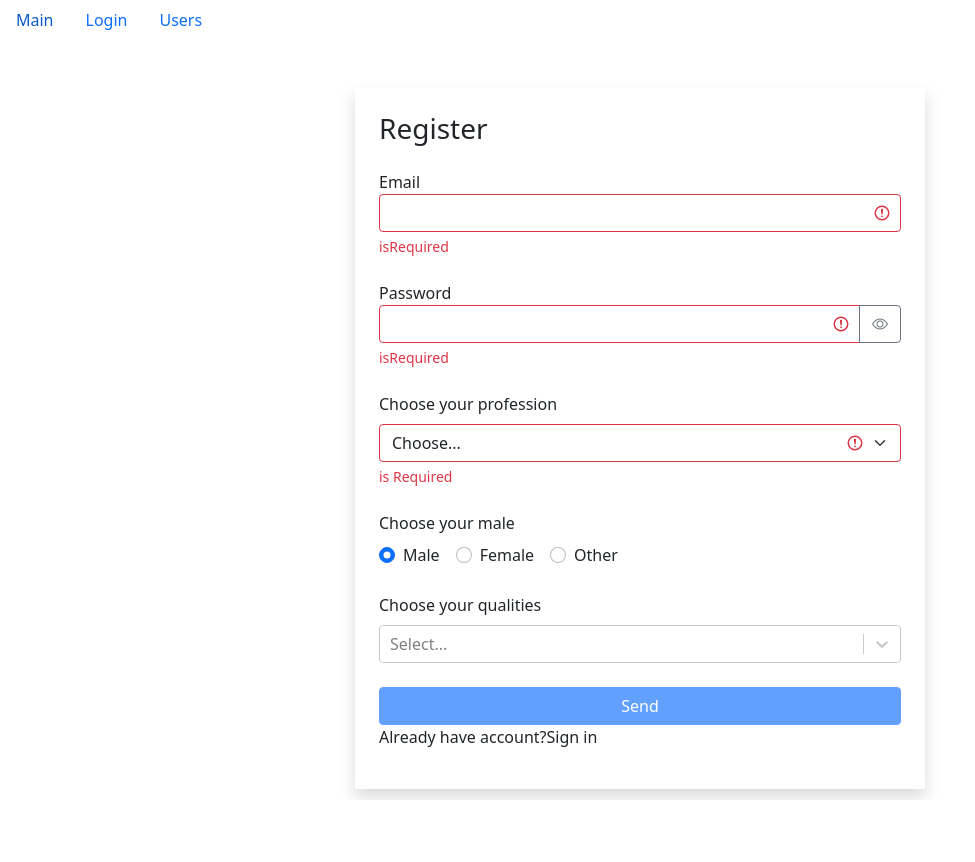
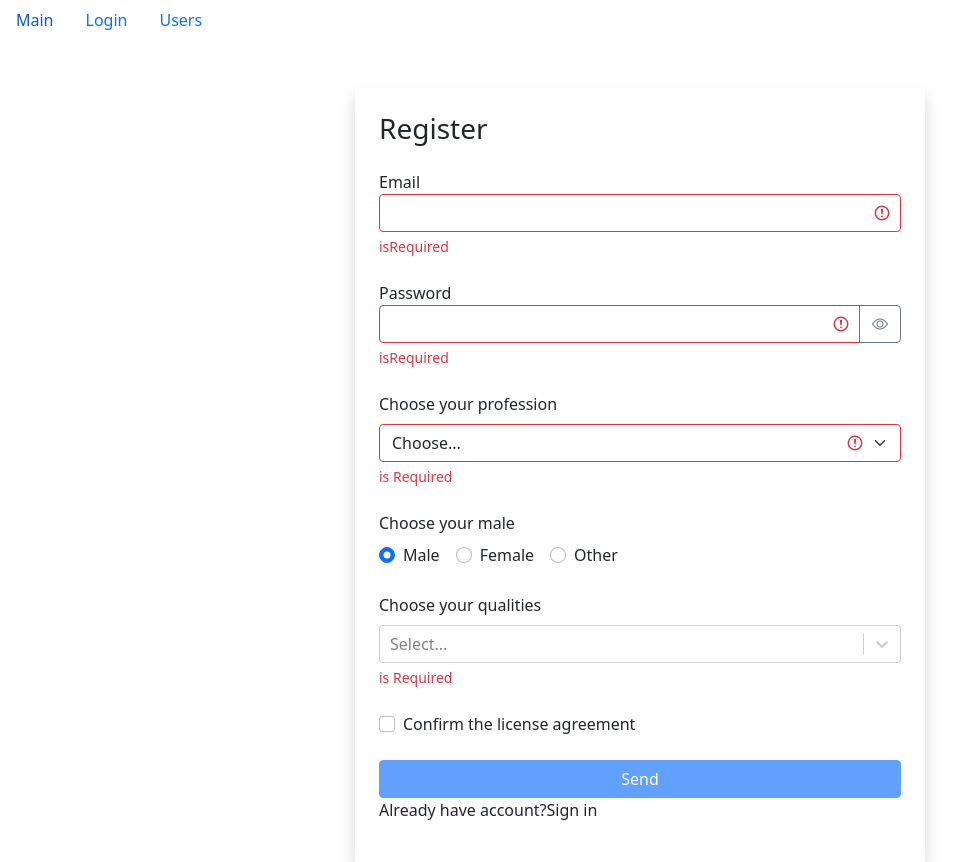
Before and after one commit to KovaletsV/company-app, a React (Create React App) app: page /login in a window 1280 px wide. Both pictures are taken after a click on the button "Sign up". Shown: the whole page, without its empty margins (0-975 px from the left). Before the commit the page ends 800 px from the top, so only its background shows below. Built offline with nearby package versions, Linux system fonts and the light colour scheme.

Commit message:
Add CheckBoxField

```diff
--- /dev/null
+++ b/src/components/common/form/checkboxField.jsx
@@ -0,0 +1,40 @@
+import React from "react";
+import PropTypes from "prop-types";
+
+const CheckBoxField = ({ name, value, onChange, children, error }) => {
+    const handleChange = () => {
+        onChange({ name: name, value: !value });
+    };
+    const getInputClasses = () => {
+        return "form-check-input" + (error ? " is-invalid" : "");
+    };
+    return (
+        <div className="form-check mb-4 ">
+            <input
+                className={getInputClasses()}
+                type="checkbox"
+                value=""
+                id={name}
+                onChange={handleChange}
+                checked={value}
+            />
+            <label className="form-check-label" htmlFor={name}>
+                {children}
+            </label>
+            {error && <div className="invalid-feedback">{error}</div>}
+        </div>
+    );
+};
+
+CheckBoxField.propTypes = {
+    name: PropTypes.string,
+    value: PropTypes.bool,
+    onChange: PropTypes.func,
+    children: PropTypes.oneOfType([
+        PropTypes.arrayOf(PropTypes.node),
+        PropTypes.node,
+    ]),
+    error: PropTypes.string,
+};
+
+export default CheckBoxField;
--- a/src/components/common/form/multiSelectField.jsx
+++ b/src/components/common/form/multiSelectField.jsx
@@ -2,7 +2,7 @@ import React from "react";
 import Select from "react-select";
 import PropTypes from "prop-types";
 
-const MultiSelectField = ({ options, label, onChange, name }) => {
+const MultiSelectField = ({ options, label, onChange, name, error }) => {
     const optionsArray =
         !Array.isArray(options) && typeof options === "object"
             ? Object.keys(options).map((optionName) => ({
@@ -13,6 +13,9 @@ const MultiSelectField = ({ options, label, onChange, name }) => {
     const handleChange = (value) => {
         onChange({ name: name, value });
     };
+    const getInputClasses = () => {
+        return "basic-multi-select" + (error ? " is-invalid" : "");
+    };
     return (
         <div className="mb-4">
             <label className="form-label">{label}</label>
@@ -22,9 +25,10 @@ const MultiSelectField = ({ options, label, onChange, name }) => {
                 options={optionsArray}
                 onChange={handleChange}
                 name={name}
-                className="basic-multi-select"
+                className={getInputClasses()}
                 classNamePrefix="select"
             />
+            {error && <div className="invalid-feedback">{error}</div>}
         </div>
     );
 };
@@ -34,6 +38,7 @@ MultiSelectField.propTypes = {
     label: PropTypes.string,
     name: PropTypes.string,
     onChange: PropTypes.func,
+    error: PropTypes.string,
 };
 
 export default MultiSelectField;
--- a/src/components/page/userListPage/userListPage.jsx
+++ b/src/components/page/userListPage/userListPage.jsx
@@ -46,7 +46,14 @@ const UserListPage = () => {
             }),
         );
     };
-
+    //Метод поиска людей
+    const clearFilter = () => {
+        setSelectedProf();
+    };
+    const handleUserSearch = ({ target }) => {
+        clearFilter();
+        setSearchUser(target.value);
+    };
     //Выбор профессии
     const handleProfessionSelect = (item) => {
         setSearchUser("");
@@ -60,14 +67,7 @@ const UserListPage = () => {
     const handleSort = (item) => {
         setSortBy(item);
     };
-    const clearFilter = () => {
-        setSelectedProf();
-    };
-    //Метод поиска людей
-    const handleUserSearch = ({ target }) => {
-        clearFilter();
-        setSearchUser(target.value);
-    };
+
     if (users) {
         const searchedUsers = searchUser
             ? users.filter((user) => user.name.toLowerCase().match(searchUser))
--- a/src/components/ui/loginForm.jsx
+++ b/src/components/ui/loginForm.jsx
@@ -1,11 +1,16 @@
 import React, { useEffect, useState } from "react";
 import { validator } from "../../utils/validator";
+import CheckBoxField from "../common/form/checkboxField";
 import TextField from "../common/form/textField";
 
 const LoginForm = () => {
-    const [data, setData] = useState({ email: "", password: "" });
+    const [data, setData] = useState({
+        email: "",
+        password: "",
+        stayOn: false,
+    });
     const [errors, setErrors] = useState({});
-    const handleChange = ({ target }) => {
+    const handleChange = (target) => {
         setData((prevState) => ({
             ...prevState,
             [target.name]: target.value,
@@ -70,6 +75,13 @@ const LoginForm = () => {
                 onChange={handleChange}
                 error={errors.password}
             />
+            <CheckBoxField
+                value={data.stayOn}
+                onChange={handleChange}
+                name="stayOn"
+            >
+                Keep stay in system
+            </CheckBoxField>
             <button
                 type="submit"
                 disabled={!isValid}
--- a/src/components/ui/registerForm.jsx
+++ b/src/components/ui/registerForm.jsx
@@ -5,6 +5,7 @@ import API from "../../API";
 import SelectField from "../common/form/selectField";
 import RadioField from "../common/form/radioField";
 import MultiSelectField from "../common/form/multiSelectField";
+import CheckBoxField from "../common/form/checkboxField";
 
 const RegisterForm = () => {
     const [data, setData] = useState({
@@ -13,6 +14,7 @@ const RegisterForm = () => {
         profession: "",
         sex: "male",
         qualities: [],
+        license: false,
     });
     const [professions, setProfessions] = useState([]);
     const [qualities, setQualities] = useState({});
@@ -54,6 +56,17 @@ const RegisterForm = () => {
         profession: {
             isRequired: {
                 message: "is Required",
+            },
+        },
+        qualities: {
+            isRequired: {
+                message: "is Required",
+            },
+        },
+        license: {
+            isRequired: {
+                message:
+                    "You can not use our service without license agreement",
             },
         },
     };
@@ -116,7 +129,15 @@ const RegisterForm = () => {
                 name="qualities"
                 label="Choose your qualities"
                 defaultValue={data.qualities}
+                error={errors.qualities}
             />
+            <CheckBoxField
+                value={data.license}
+                onChange={handleChange}
+                name="license"
+            >
+                Сonfirm the <a>license agreement</a>
+            </CheckBoxField>
             <button
                 type="submit"
                 disabled={!isValid}
--- a/src/utils/validator.js
+++ b/src/utils/validator.js
@@ -3,9 +3,14 @@ export function validator(data, config) {
   function validate(validateMethod, data, config) {
     let statusValidate;
     switch (validateMethod) {
-      case "isRequired":
-        statusValidate = data.trim() === "";
+      case "isRequired": {
+        if (typeof data === "boolean") {
+          statusValidate = !data;
+        } else {
+        statusValidate = data.toString().trim() === "";
+        }
         break;
+      }
       case "isEmail": {
         const emailRegExp = /^\S+@\S+\.\S+$/g;
         statusValidate = !emailRegExp.test(data);
```
